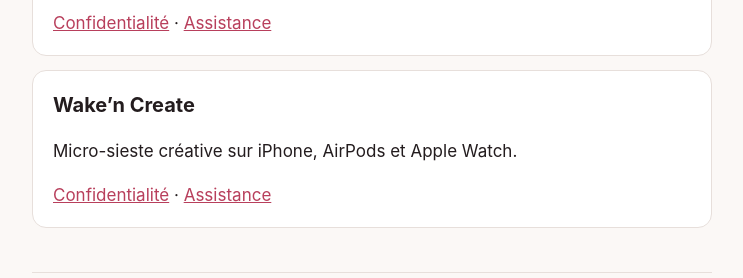
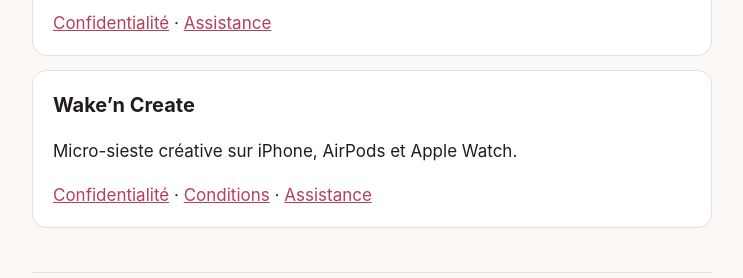
Before and after one commit to phandrieu/apps, a plain HTML site: page index.html in a window 1280 px wide. Shown: the part 301-579 px from the top of the page, without its empty margins (268-1011 px from the left). Drawn offline with Linux system fonts and the light colour scheme.

Commit message:
Met à jour les pages de Wake'n Create pour l'abonnement
Co-Authored-By: Claude Opus 5.5 <noreply@anthropic.com>

```diff
--- a/index.html
+++ b/index.html
@@ -13,7 +13,7 @@
 <p>Politiques de confidentialité et assistance des applications éditées par Nuptia Logos.</p>
 <div class="cards">
 <section class="card"><h2>Murmure</h2><p>Dictaphone intelligent pour iPhone, iPad et Mac.</p><a href="murmure/confidentialite/">Confidentialité</a> · <a href="murmure/assistance/">Assistance</a></section>
-<section class="card"><h2>Wake’n Create</h2><p>Micro-sieste créative sur iPhone, AirPods et Apple Watch.</p><a href="wakencreate/confidentialite/">Confidentialité</a> · <a href="wakencreate/assistance/">Assistance</a></section>
+<section class="card"><h2>Wake’n Create</h2><p>Micro-sieste créative sur iPhone, AirPods et Apple Watch.</p><a href="wakencreate/confidentialite/">Confidentialité</a> · <a href="wakencreate/conditions/">Conditions</a> · <a href="wakencreate/assistance/">Assistance</a></section>
 </div>
 <footer>Nuptia Logos, 60 rue François Ier, 75008 Paris, France · <a href="mailto:paul-henri@andrieu.ph">paul-henri@andrieu.ph</a></footer>
 </main>
```
